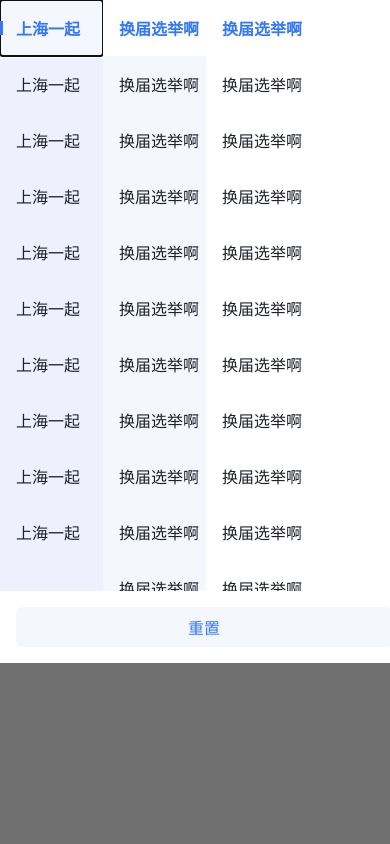
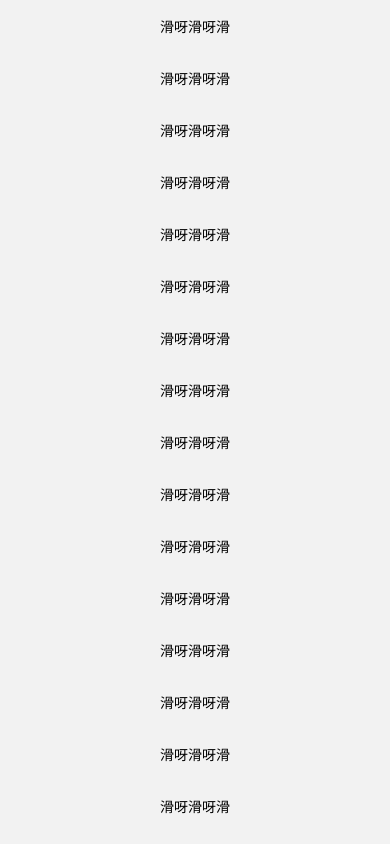
Before and after one commit to dxmzk/step-react-native, a React Native app: screen /AnimatedClass in a window 390 px wide. Built offline with nearby package versions, Linux system fonts and the light colour scheme; what react-native-device-info would draw is missing.

Commit message:
添加动画界面

```diff
--- a/src/pages/home/Home.jsx
+++ b/src/pages/home/Home.jsx
@@ -28,7 +28,7 @@ class Home extends React.PureComponent {
   componentDidMount() {
     const timer = setTimeout(() => {
       this.props.navigation.navigate({
-        name: 'RetailSalesData',
+        name: 'AnimatedClass',
       });
     }, 1000);
   }
--- /dev/null
+++ b/src/pages/project/Animated.jsx
@@ -0,0 +1,124 @@
+/**
+ * Author: Meng
+ * Date: 2021-09-27
+ * Desc:
+ */
+
+import React, {useRef, useState} from 'react';
+import {View, Text, ScrollView, Animated, Dimensions, StyleSheet} from 'react-native';
+
+
+const {width,height} = Dimensions.get('screen');
+class AnimatedClass extends React.PureComponent {
+  constructor(props) {
+    super(props);
+    this.state = {
+      scrollAnim: new Animated.Value(0),
+    };
+  }
+
+  componentDidMount() {
+    // Animated.timing(this.state.scrollAnim, {toValue: 1, duration: 3000}).start();
+  }
+
+  render() {
+    const {scrollAnim} = this.state;
+
+    return (
+      <View style={styles.page}>
+        {this.animView()}
+        <ScrollView
+          nestedScrollEnabled
+          scrollEventThrottle={100}
+          onScroll={Animated.event([
+            {nativeEvent: {contentOffset: {y: scrollAnim}}},
+          ])}>
+          <Text style={styles.text}>滑呀滑呀滑</Text>
+          <Text style={styles.text}>滑呀滑呀滑</Text>
+          <Text style={styles.text}>滑呀滑呀滑</Text>
+          <Text style={styles.text}>滑呀滑呀滑</Text>
+          <Text style={styles.text}>滑呀滑呀滑</Text>
+          <Text style={styles.text}>滑呀滑呀滑</Text>
+          <Text style={styles.text}>滑呀滑呀滑</Text>
+          <Text style={styles.text}>滑呀滑呀滑</Text>
+          <Text style={styles.text}>滑呀滑呀滑</Text>
+          <Text style={styles.text}>滑呀滑呀滑</Text>
+          <Text style={styles.text}>滑呀滑呀滑</Text>
+          <Text style={styles.text}>滑呀滑呀滑</Text>
+          <Text style={styles.text}>滑呀滑呀滑</Text>
+          <Text style={styles.text}>滑呀滑呀滑</Text>
+          <Text style={styles.text}>滑呀滑呀滑</Text>
+          <Text style={styles.text}>滑呀滑呀滑</Text>
+          <Text style={styles.text}>滑呀滑呀滑</Text>
+          <Text style={styles.text}>滑呀滑呀滑</Text>
+          <Text style={styles.text}>滑呀滑呀滑</Text>
+          <Text style={styles.text}>滑呀滑呀滑</Text>
+          <Text style={styles.text}>滑呀滑呀滑</Text>
+          <Text style={styles.text}>滑呀滑呀滑</Text>
+          <Text style={styles.text}>滑呀滑呀滑</Text>
+          <Text style={styles.text}>滑呀滑呀滑</Text>
+          <Text style={styles.text}>滑呀滑呀滑</Text>
+          <Text style={styles.text}>滑呀滑呀滑</Text>
+          <Text style={styles.text}>滑呀滑呀滑</Text>
+          <Text style={styles.text}>滑呀滑呀滑</Text>
+          <Text style={styles.text}>滑呀滑呀滑</Text>
+          <Text style={styles.text}>滑呀滑呀滑</Text>
+          <Text style={styles.text}>滑呀滑呀滑</Text>
+          <Text style={styles.text}>滑呀滑呀滑</Text>
+          <Text style={styles.text}>滑呀滑呀滑</Text>
+          <Text style={styles.text}>滑呀滑呀滑</Text>
+          <Text style={styles.text}>滑呀滑呀滑</Text>
+          <Text style={styles.text}>滑呀滑呀滑</Text>
+          <Text style={styles.text}>滑呀滑呀滑</Text>
+          <Text style={styles.text}>滑呀滑呀滑</Text>
+          <Text style={styles.text}>滑呀滑呀滑</Text>
+          <Text style={styles.text}>滑呀滑呀滑</Text>
+          <Text style={styles.text}>滑呀滑呀滑</Text>
+          <Text style={styles.text}>滑呀滑呀滑</Text>
+          <Text style={styles.text}>滑呀滑呀滑</Text>
+
+        </ScrollView>
+      </View>
+    );
+  }
+
+  animView = () => {
+    const {scrollAnim} = this.state;
+    // const opacity = scrollAnim.interpolate({
+    //   inputRange: [0, 200, 280],
+    //   outputRange: [0, 0, 1],
+    // });
+    const maxWidth = scrollAnim.interpolate({
+      inputRange: [0, 100, 1000],
+      outputRange: [0, 0, width],
+    });
+    // transform: [{ scaleY: scrollAnim }], opacity: scrollAnim
+    return (
+      <Animated.View
+        style={{...styles.scrollAnim, maxWidth}}>
+          <View></View>
+        </Animated.View>
+    );
+  };
+}
+
+const styles = StyleSheet.create({
+  page: {
+    flex: 1,
+  },
+  scrollAnim: {
+    position: 'absolute',
+    top: 0,
+    left: 0,
+    width,
+    height: 3,
+    zIndex: 3,
+    backgroundColor: '#ff6600',
+  },
+  text: {
+    textAlign: 'center',
+    marginVertical: 16,
+  },
+});
+
+export default AnimatedClass;
--- a/src/pages/router.jsx
+++ b/src/pages/router.jsx
@@ -10,6 +10,8 @@ import BottomTabStack from './BottomTabStack';
 import {NewProject, WebPage, TestPage} from './index';
 import AddRecord from './home/test/AddRecord';
 import RetailSalesData from './home/test/RetailSalesData';
+
+import AnimatedClass from './project/Animated';
 
 const StackView = createNativeStackNavigator();
 
@@ -28,6 +30,7 @@ const AppStackNavigator = () => {
       <StackView.Screen name="TestPage" component={TestPage} />
       <StackView.Screen name="AddRecord" component={AddRecord} />
       <StackView.Screen name="RetailSalesData" component={RetailSalesData} />
+      <StackView.Screen name="AnimatedClass" component={AnimatedClass} />
     </StackView.Navigator>
   );
 };
```
Also changed, not shown: src/pages/project/AnimatedFunc.jsx (added, +23 -0 lines).
